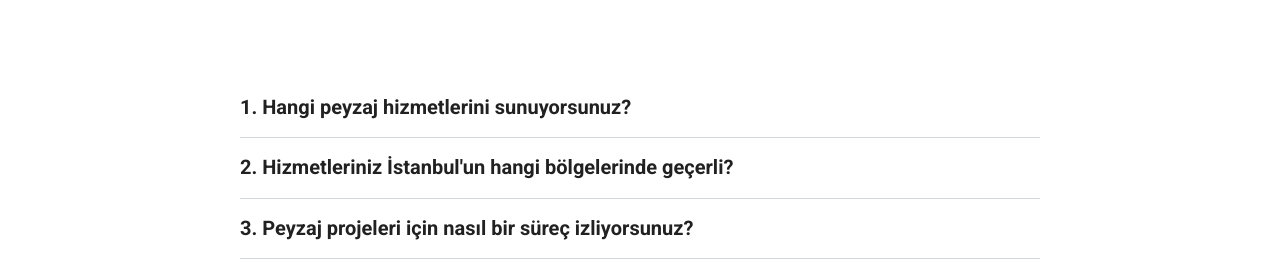
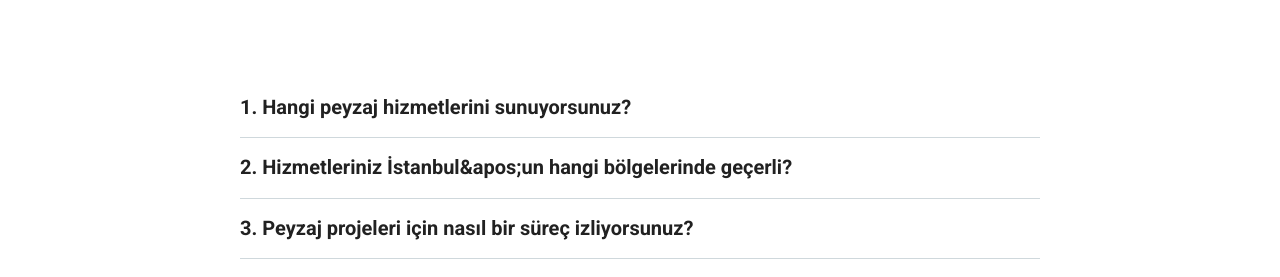
Before and after one commit to omergungor1/forsakent, a Next.js app: page / in a window 1280 px wide. Shown: the part 3720-3997 px from the top of the page. Built offline with nearby package versions, Linux system fonts and the light colour scheme.

Commit message:
SSS bug fix

```diff
--- a/src/app/faq.js
+++ b/src/app/faq.js
@@ -6,10 +6,10 @@ import { Typography, Accordion, AccordionHeader, AccordionBody } from "@material
 const FAQS = [
   {
     title: "1. Hangi peyzaj hizmetlerini sunuyorsunuz?",
-    desc: "Forsa Peyzaj olarak, bahçe tasarımı, peyzaj düzenlemesi, sulama sistemleri kurulumu, aydınlatma çözümleri, çim ekimi ve bakımı, dış mekan dekorasyonu gibi geniş bir hizmet yelpazesi sunuyoruz. İstanbul'daki tüm alanlara yönelik özelleştirilmiş çözümlerimizle peyzaj projelerinizi hayata geçiriyoruz.",
+    desc: "Forsa Peyzaj olarak, bahçe tasarımı, peyzaj düzenlemesi, sulama sistemleri kurulumu, aydınlatma çözümleri, çim ekimi ve bakımı, dış mekan dekorasyonu gibi geniş bir hizmet yelpazesi sunuyoruz. İstanbul&apos;daki tüm alanlara yönelik özelleştirilmiş çözümlerimizle peyzaj projelerinizi hayata geçiriyoruz.",
   },
   {
-    title: "2. Hizmetleriniz İstanbul'un hangi bölgelerinde geçerli?",
+    title: "2. Hizmetleriniz İstanbul&apos;un hangi bölgelerinde geçerli?",
     desc: "Forsa Peyzaj, İstanbul’un her bölgesine hizmet vermektedir. Beşiktaş, Kadıköy, Şişli, Bakırköy, Üsküdar gibi merkezi bölgelerden, Ataşehir, Pendik, Ümraniye gibi dış ilçelere kadar geniş bir hizmet ağına sahibiz.",
   },
   {
@@ -44,7 +44,7 @@ export function Faq() {
           <Typography
             variant="lead"
             className="mx-auto mb-24 lg:w-3/5 !text-gray-500">
-            Hoş geldiniz! Forsa Peyzaj olarak, İstanbul'da sunduğumuz profesyonel peyzaj hizmetleriyle ilgili en sık sorulan soruları bu bölümde yanıtlıyoruz. Amacımız, peyzaj projelerinizi en verimli şekilde tasarlamak ve uygulamak. Aşağıda, hizmetlerimiz ve süreçlerimizle ilgili merak edilen tüm detayları bulabilirsiniz.
+            Hoş geldiniz! Forsa Peyzaj olarak, İstanbul&apos;da sunduğumuz profesyonel peyzaj hizmetleriyle ilgili en sık sorulan soruları bu bölümde yanıtlıyoruz. Amacımız, peyzaj projelerinizi en verimli şekilde tasarlamak ve uygulamak. Aşağıda, hizmetlerimiz ve süreçlerimizle ilgili merak edilen tüm detayları bulabilirsiniz.
           </Typography>
         </div>
 
```
